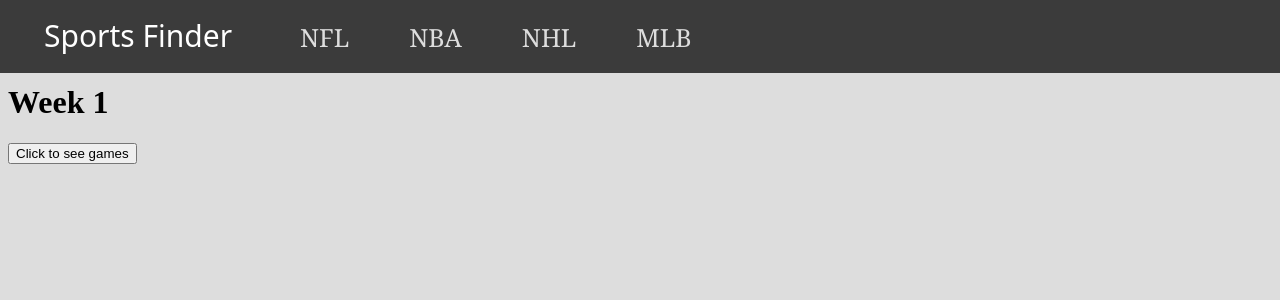
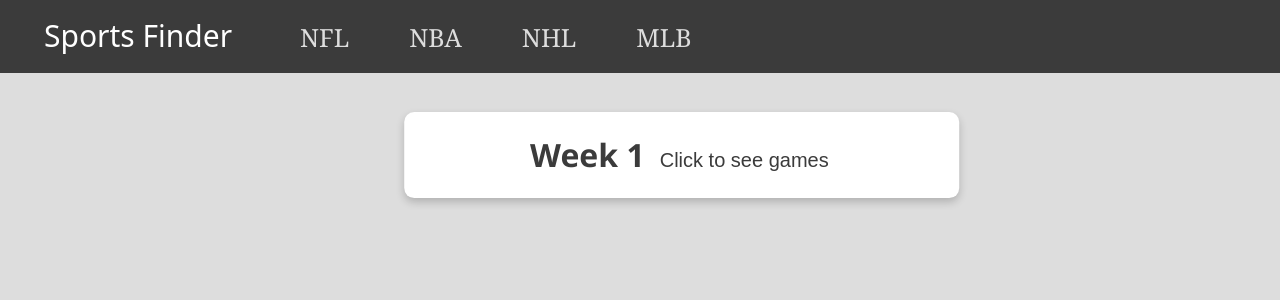
Before and after one commit to JacobK05/Sports-finder, a React (Vite) app: page /nfl in a window 1280 px wide. Shown: the top 300 px of the page. Built offline with nearby package versions, Linux system fonts and the light colour scheme.

Commit message:
added styling to the api content

```diff
--- a/src/App.css
+++ b/src/App.css
@@ -2,4 +2,5 @@ body {
     background-color: #dddddd ;
     overflow-x: hidden; /* Horizontal scrollbar */
     overflow-y: auto; /* Hide vertical scrollbar */
+    padding-bottom: 100px;
 }
--- a/src/App.jsx
+++ b/src/App.jsx
@@ -7,6 +7,7 @@ import Nhl from './pages/nhl'
 import Nfl from './pages/nfl'
 import Nba from './pages/nba'
 import Mlb from './pages/mlb'
+import Footer from './componets/footer'
 function App() {
   return (
    <>
@@ -19,6 +20,7 @@ function App() {
             <Route exact path='/nfl' element={<Nfl />} />
             <Route exact path='/mlb' element={<Mlb />} />
          </Routes>
+       <Footer />
      </BrowserRouter>
 
 
--- /dev/null
+++ b/src/componets/footer.jsx
@@ -0,0 +1,7 @@
+import React from 'react'
+import './style.css'
+export default function footer() {
+  return (
+    <div className='footer'></div>
+  )
+}
--- a/src/componets/style.css
+++ b/src/componets/style.css
@@ -117,7 +117,7 @@
     padding-top: 20px;
     font-size: 15px;
     list-style-type: none;
-    ;
+
 }
 
 .game-items  {
--- a/src/pages/nfl.jsx
+++ b/src/pages/nfl.jsx
@@ -1,6 +1,6 @@
 import React, { useState, useEffect } from 'react';
 import Axios from 'axios';
-
+import './style.css'
 export default function nfl() {
   const [schedule, setSchedule] = useState([]);
 
@@ -23,14 +23,17 @@ export default function nfl() {
   console.log("Schedule:", schedule); // Check the value of schedule here
 
   return (
-    <div>
-      <h1>Week 1</h1>
-      <button onClick={fetchSchedule}>Click to see games</button>
-      <ul>
-        {schedule && schedule.map(event => (
-          <li key={event.id}>{event.name}</li>
-        ))}
-      </ul>
+    <div className='nfl-container'>
+    <div className="header-container">
+      <h1 className='h2'>Week 1</h1>
+      <button className='game-btn' onClick={fetchSchedule}>Click to see games</button>
     </div>
+    <ul className='nfl-list'>
+      {schedule && schedule.map(event => (
+        <li className='nfl-games' key={event.id}>{event.name}</li>
+      ))}
+    </ul>
+  </div>
+
   );
 }
--- /dev/null
+++ b/src/pages/style.css
@@ -0,0 +1,63 @@
+.nfl-container {
+    position: absolute;
+    top: 20%;
+    left: 45%;
+    transform: translate(-50%, -50%);
+    text-align: center; /* Center text content */
+  }
+
+  .header-container {
+    border: 2px ;
+    background-color: white;
+    box-shadow: 0 4px 8px 0 rgba(0, 0, 0, 0.2);
+    border-radius: 10px;
+    width: 150%;
+    padding-left: 20px;
+    padding-right: 20px;
+    margin-bottom: 10px; /* Optional: Add spacing between header and list */
+  }
+
+  .h2 {
+    color: #3b3b3b;
+    font-family: 'Segoe UI', Tahoma, Geneva, Verdana, sans-serif;
+    display: inline-block; /* Ensure h1 doesn't take full width */
+    margin-right: 10px; /* Optional: Add spacing between h1 and button */
+  }
+
+  .game-btn {
+    color: #3b3b3b;
+    background-color: white;
+    border: none;
+    border-radius: 5px;
+    font-size: 20px;
+    padding: 5px;
+  }
+
+  .game-btn:hover{
+    background-color: #3b3b3b;
+    color: white;
+    transition: all 0.3s ease;
+  }
+
+  .nfl-list {
+
+    position: absolute;
+    top: calc(100% + 10px); /* Position list below button with spacing */
+    left: 0;
+    width: 150%;
+    text-align: left; /* Align list items to the left */
+    border: 2px ;
+    background-color: white;
+    box-shadow: 0 4px 8px 0 rgba(0, 0, 0, 0.2);
+    border-radius: 10px;
+    list-style-type: none;
+
+  }
+
+  .nfl-games {
+    font-family:Georgia, 'Times New Roman', Times, serif;
+    border-bottom: #dcdddf 1px solid;
+    font-size: 20px;
+    padding: 5px;
+    text-align: center;
+  }
```
